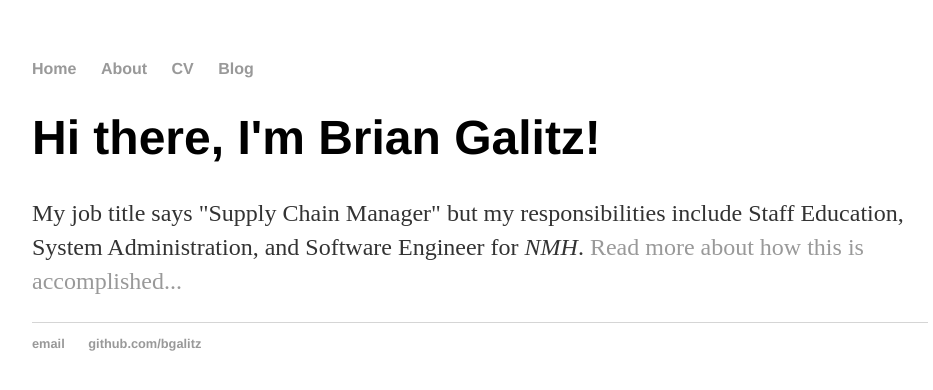
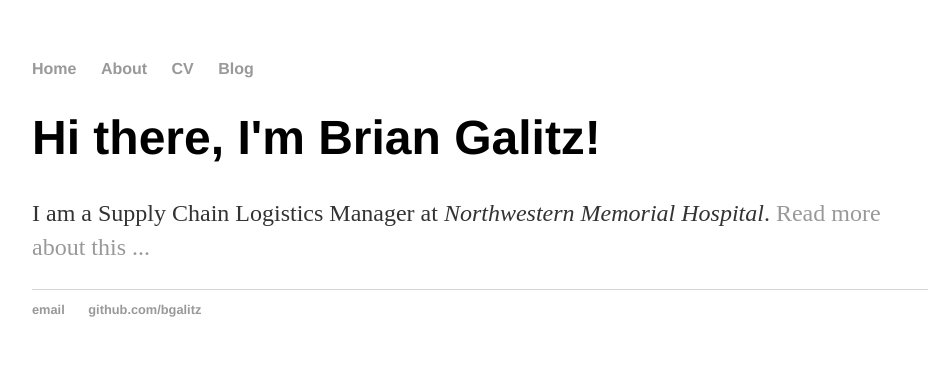
Before and after one commit to bgalitz/bgalitz.github.io, a Jekyll site: the page built from index.html, in a window 1280 px wide. Shown: the top 390 px of the page, without its empty margins (160-1093 px from the left). Built offline with Jekyll 4.4.1, drawn with Linux system fonts in a browser that asks for light colours.

Commit message:
Update index.html
text updates

```diff
--- a/index.html
+++ b/index.html
@@ -1,8 +1,9 @@
 ---
 layout: default
-title: Brian Galitz, Scripting Ninja
+title: Brian Galitz, Supply Chain Logistics
 ---
 <div class="blurb">
 	<h1>Hi there, I'm Brian Galitz!</h1>
-        <p>My job title says "Supply Chain Manager" but my responsibilities include Staff Education, System Administration, and Software Engineer for <em>NMH</em>. <a href="/about">Read more about how this is accomplished...</a></p>
+        <p>I am a Supply Chain Logistics Manager at <em>Northwestern Memorial Hospital</em>.
+        <a href="/about">Read more about this ...</a></p>
 </div><!-- /.blurb -->
```
